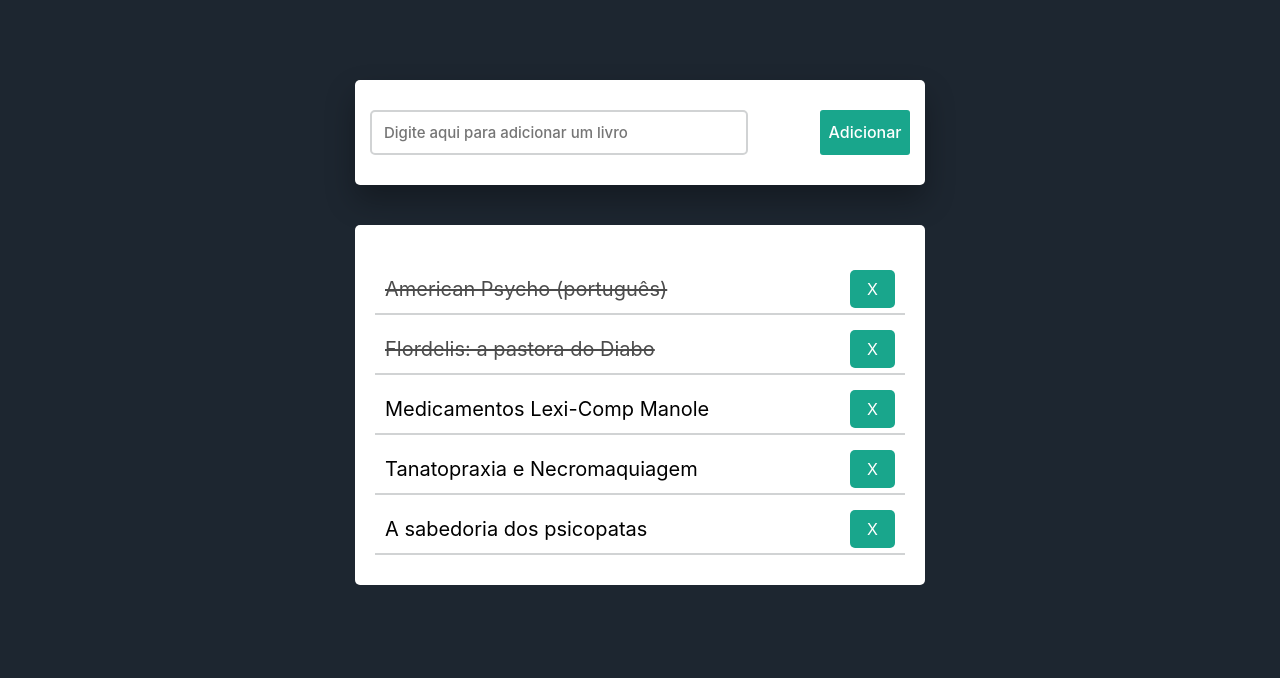
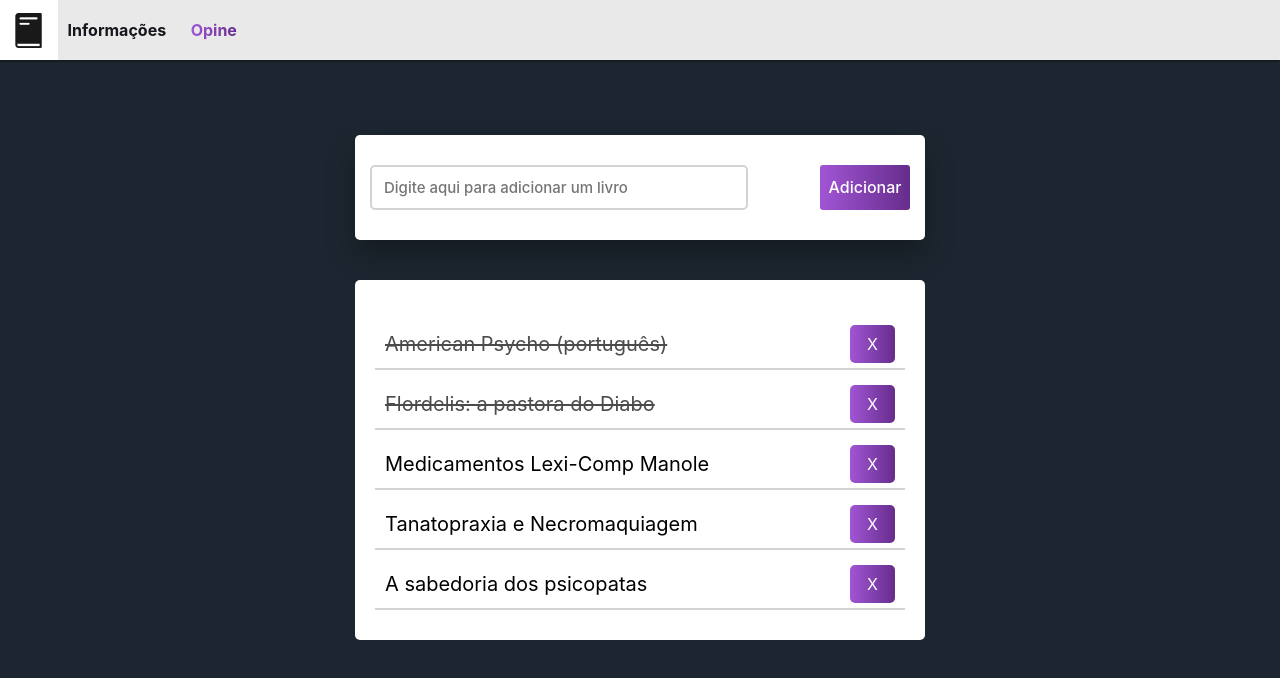
Before and after one commit to iurylohan01/Web1Trabalho5, a plain HTML site: page index.html in a window 1280 px wide. Drawn offline with Linux system fonts and the light colour scheme.

Commit message:
Cores e detalhes refeitos.

```diff
--- /dev/null
+++ b/css/drop.css
@@ -0,0 +1,100 @@
+/* Esta parte unicamente usada para o MENU funcionar */
+
+#home1{
+  background: var(--cor-fundo);
+  position: relative;
+  display: inline-block;
+  padding: 21px;
+  width: 1em;
+  box-shadow: -1px 2px #00000047;
+}
+#home1 > a{
+  color: var(--cor-fundo2);
+  text-decoration: none;
+}
+
+.dropmenuu{
+  margin-left: 3.6em;
+  margin-top: 1em;
+}
+.dropmenuu ul{
+  list-style-type: none;
+  padding: 0;
+  background-color: var(--cor-fundo2);
+  box-shadow: -1px 2px #00000047;
+}
+.dropmenuu ul li{
+  display: inline;
+  position: relative;
+
+}
+.dropmenuu ul li a{
+  color: var(--cor-primaria);
+  text-decoration: none;
+  display: inline-block;
+  padding: 10px;
+  transition: background .3s;
+  box-shadow: black;
+}
+
+.pessoal-hover{
+
+background: rgb(161,85,212);
+background: linear-gradient(90deg, rgba(161,85,212,1) 0%, rgba(102,45,140,1) 100%);
+-webkit-background-clip: text;
+-webkit-text-fill-color: transparent;
+
+}
+.dropmenuu ul li a:hover{
+
+background: rgb(161,85,212);
+background: linear-gradient(90deg, rgba(161,85,212,1) 0%, rgba(102,45,140,1) 100%);
+-webkit-background-clip: text;
+-webkit-text-fill-color: transparent;
+
+}
+
+.dropmenuu ul ul{
+  display: none;
+  position: absolute;
+  left: 0;
+}
+.dropmenuu ul li:hover ul{
+  display: block;
+
+}
+.dropmenuu ul ul{
+  width: 140px;
+  font-size: 15px;
+}
+.dropmenuu ul ul li a{
+  display: block;
+}
+
+#drop1{
+  position: fixed;
+  right: 0;
+  left: 0;
+  top: 1.5em;
+  margin-top: -2.5em;
+  height: 50px;
+  line-height: 40px;
+}
+
+#home1{
+  position: fixed;
+  right: 0;
+  left: 0;
+  top: 3.6em;
+  margin-top: -62px;
+  margin-left: -.4em;
+  height: 4em;
+  width: 4em;
+  line-height: 40px;
+
+}
+#icone > img{
+  margin-top: -.2em;
+  margin-left: -.2em;
+  opacity: .9;
+}
--- a/css/lista.css
+++ b/css/lista.css
@@ -38,7 +38,7 @@ body{
 
 #newtask input:focus{
   outline: none;
-  border-color: #19A68C;
+  border-color: rgba(102,45,140,1);
 }
 #newtask button{
   position: relative;
@@ -48,7 +48,8 @@ body{
   border-radius: 3px;
   font-weight: 500;
   font-size: 16px;
-  background: #19A68C;
+  background: rgb(161,85,212);
+background: linear-gradient(90deg, rgba(161,85,212,1) 0%, rgba(102,45,140,1) 100%);
   color: #fff;
   border: none;
   outline: none;
@@ -81,7 +82,8 @@ body{
 
 .task button{
   border: none;
-  background: #19A68C;
+  background: rgb(161,85,212);
+background: linear-gradient(90deg, rgba(161,85,212,1) 0%, rgba(102,45,140,1) 100%);
   height: 100%;
   width: 45px;
   color: #fff;
--- a/index.html
+++ b/index.html
@@ -9,7 +9,8 @@
   <!-- Imports de CSS -->
   <link href="css/normalize.css" rel="stylesheet" />
   <link href="css/paleta.css" rel="stylesheet" type="text/css" />
-  <link href="css/cabeçalho.css" rel="stylesheet" type="text/css" />
+  <link href="css/drop.css" rel="stylesheet" type="text/css" />
+  <link href="css/introducao.css" rel="stylesheet" type="text/css" />
   <link href="css/lista.css" rel="stylesheet" type="text/css" />
 
   <!-- Import de ícone -->
@@ -23,9 +24,34 @@
   <meta name="msapplication-TileColor" content="#da532c">
   <meta name="theme-color" content="#ffffff">
 </head>
-
 <body>
 
+    <!-- Menu e referênciais -->
+  <div id="drop1">
+    <nav class="dropmenuu">
+      <ul>
+        <li><a><b>Informações</b></a>
+          <ul>
+            <li><b><a target="_blank" href="https://github.com/iurylohan01/Web1Trabalho5" _blank">Repositório
+                  Git</a></b></li>
+            <li><b><a target="_blank" href="https://replit.com/@IuryLohan/5o-Trabalho#index.html">Código
+                  Repl.it</a></b></li>
+        </li>
+      </ul>
+      <li><a target="_blank"
+          href="https://forms.gle/PnK5mF51jRR8LDwU8"
+          </a><b
+            style="background: rgb(161,85,212);
+background: linear-gradient(90deg, rgba(161,85,212,1) 0%, rgba(102,45,140,1) 100%); -webkit-background-clip: text; -webkit-text-fill-color: transparent;">Opine</b>
+      </li>
+    </nav>
+  </div>
+  <div id="home1">
+    <a id="icone"><img src="img/livro.png" width="35em"></a>
+  </div>
+
+  <!-- Parte funcional da lista de livros -->
+  <br><br><br>
   <div class="container">
     <div id="newtask">
       <input type="text" placeholder="Digite aqui para adicionar um livro" />
@@ -80,5 +106,4 @@
   <!-- Script central -->
   <script src="j.script/script.js"></script>
 </body>
-
 </html>
```
Also changed, not shown: css/cabeçalho.css (deleted), img/livro.png (added), img/livro2.png (added), mstile-150x150.png (deleted).
